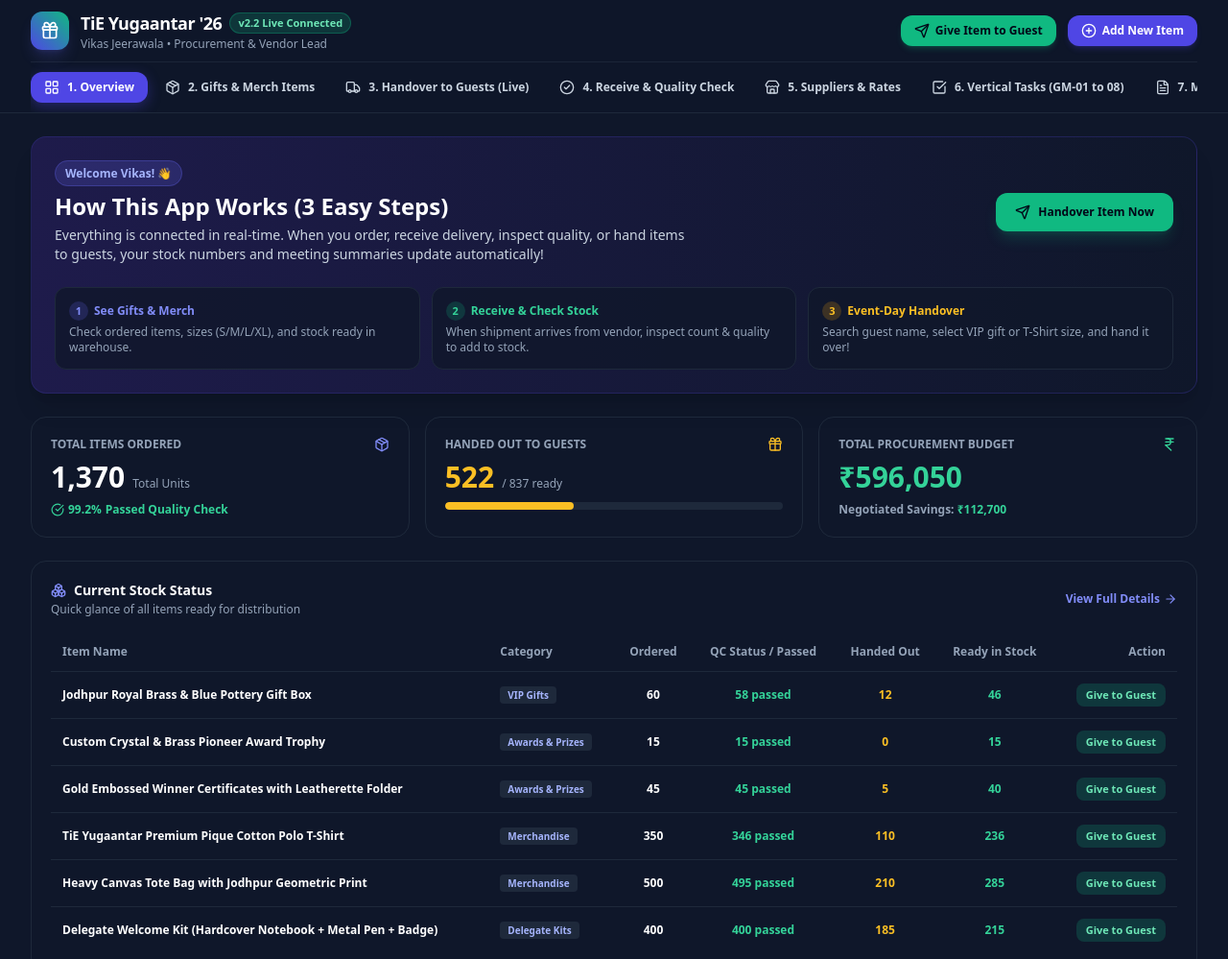
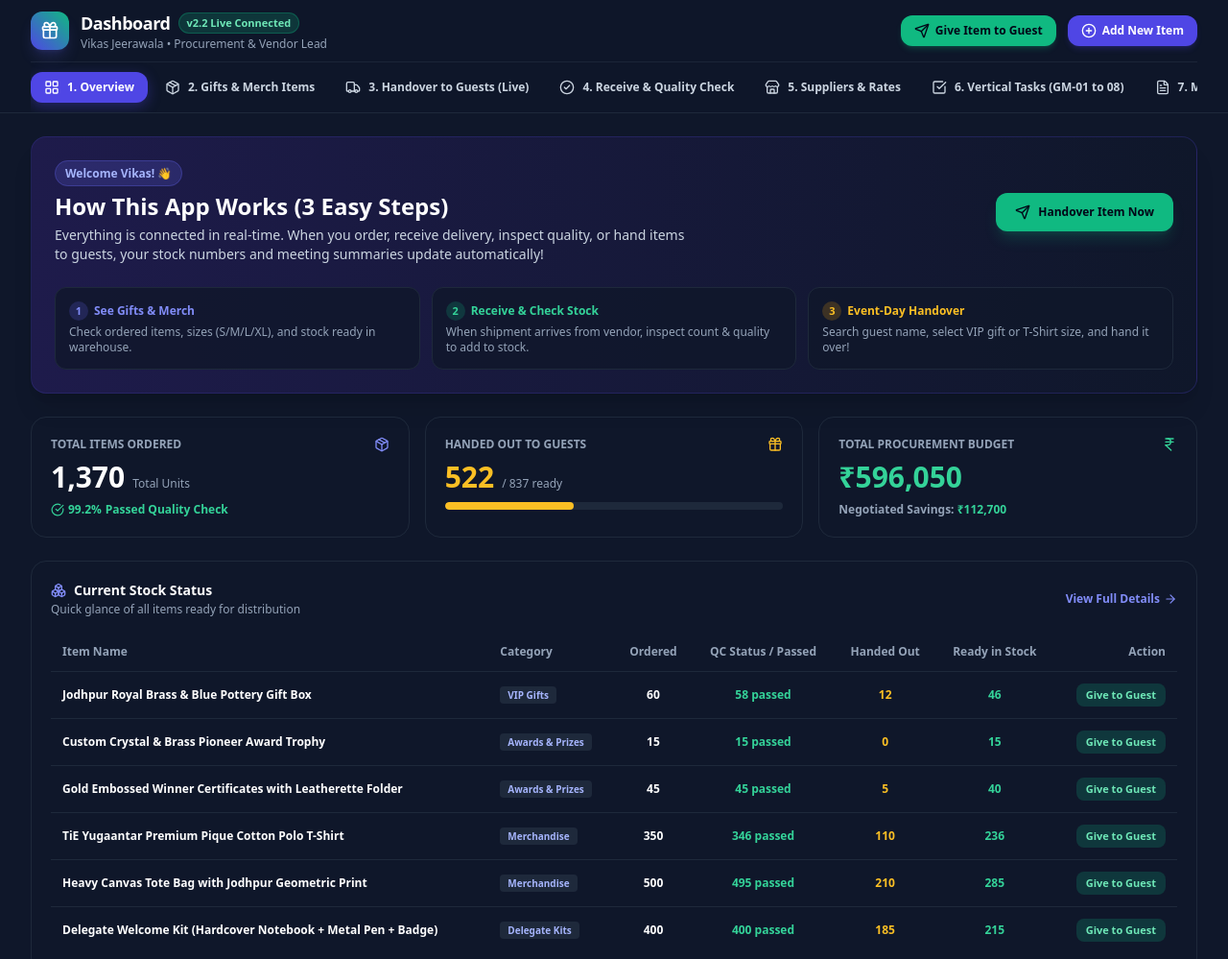
Before and after one commit to Nanobot-Products/Vikas-Project, a website: page index.html in a window 1280 px wide. Shown: the top 999 px of the page at 96% size. Drawn offline with nearby package versions, Linux system fonts and the light colour scheme.

Commit message:
Add files via upload

```diff
--- a/index.html
+++ b/index.html
@@ -3,7 +3,7 @@
 <head>
   <meta charset="UTF-8">
   <meta name="viewport" content="width=device-width, initial-scale=1.0">
-  <title>Vikas's Inventory & Distribution Suite | TiE Yugaantar</title>
+  <title>Vikas's Inventory & Distribution Suite | Dashboard</title>
   <!-- Tailwind CSS -->
   <script src="https://cdn.tailwindcss.com"></script>
   <script>
@@ -76,7 +76,7 @@
           </div>
           <div>
             <div class="flex items-center gap-2">
-              <h1 class="font-extrabold text-base sm:text-lg tracking-tight text-white">TiE Yugaantar '26</h1>
+              <h1 class="font-extrabold text-base sm:text-lg tracking-tight text-white">Dashboard</h1>
               <span class="px-2 py-0.5 text-[11px] font-extrabold rounded-full bg-emerald-500/20 text-emerald-300 border border-emerald-500/30">
                 v2.2 Live Connected
               </span>
```
